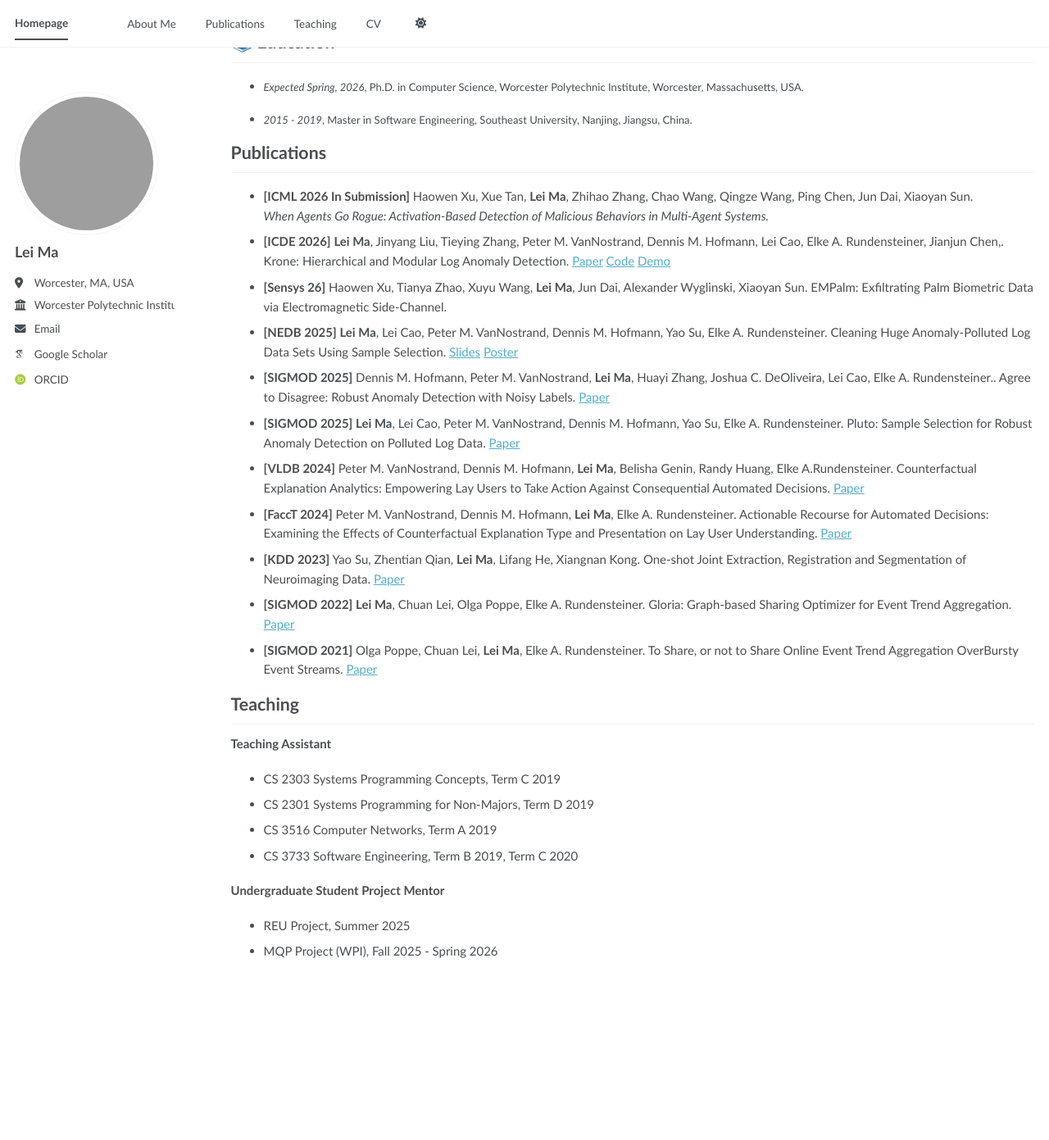
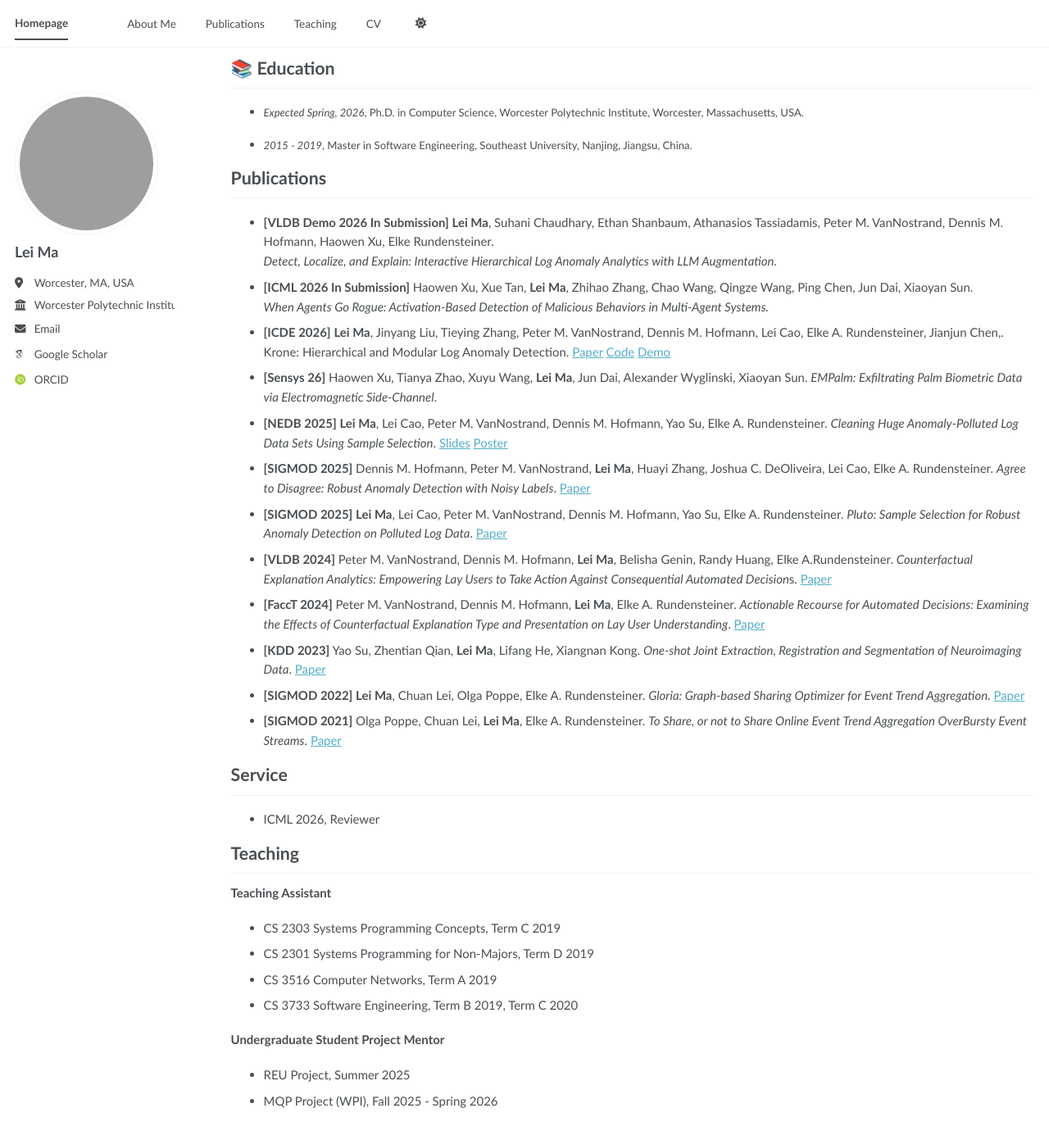
Before and after one commit to LeiMa0324/LeiMa0324.github.io, a Jekyll site: the page built from index.md, in a window 1280 px wide and 1400 px high, scrolled down 757 px. Shown: the top 1391 px of the window at 82% size. Built offline with Jekyll 4.4.1, drawn with Linux system fonts in a browser that asks for light colours; some web fonts are replaced; a script bundle is joined from its source files by our own code; library files that are not in the unit come from our copies; before the commit the page ends 1974 px from its top, so only the background shows below that; some of the changed text lies outside the part shown.

Commit message:
Revise research interests and publications section
Updated research interests and added recent publications to the index.

```diff
--- a/index.md
+++ b/index.md
@@ -17,12 +17,14 @@
 
 My research interests include:
 
-- **Intelligent Data Systems for System Telemetry**
 - **Reliable and Explainable AI Systems**
 - **Multi-Agent Systems and Lifelong Learning**
+- **Intelligent Data Systems for System Telemetry**
+
 
 
 ## News
+- **[Review]** [2026-01-29] I am serving as a reviewer for NeurIPS 26.
 - **[Paper]** [2026-02-23] Our recent work KRONE is accepted by ICDE 26!
 - **[Funding proposal]** I served as a primary contributor and lead writer on a co-authored NSF proposal on an AI-driven system reliability analysis framework, which has been submitted.
 - **[Review]** [2026-01-29] I am serving as a reviewer for ICML 26.
@@ -38,20 +40,23 @@
 
 
 ## Publications {#publications}
-
+- **[VLDB Demo 2026 In Submission]** **Lei Ma**, Suhani Chaudhary, Ethan Shanbaum, Athanasios Tassiadamis, Peter M. VanNostrand, Dennis M. Hofmann, Haowen Xu, Elke Rundensteiner.
+  *Detect, Localize, and Explain: Interactive Hierarchical Log Anomaly Analytics with LLM Augmentation.*
 - **[ICML 2026 In Submission]** Haowen Xu, Xue Tan, **Lei Ma**, Zhihao Zhang, Chao Wang, Qingze Wang, Ping Chen, Jun Dai, Xiaoyan Sun.
   *When Agents Go Rogue: Activation-Based Detection of Malicious Behaviors in Multi-Agent Systems.*
 - **[ICDE 2026]** **Lei Ma**, Jinyang Liu, Tieying Zhang, Peter M. VanNostrand, Dennis M. Hofmann, Lei Cao, Elke A. Rundensteiner, Jianjun Chen,. Krone: Hierarchical and Modular Log Anomaly Detection. [Paper](https://arxiv.org/pdf/2602.07303) [Code](https://github.com/LeiMa0324/Krone_official) [Demo](https://leima0324.github.io/KRONE_Demo_official/)
-- **[Sensys 26]** Haowen Xu, Tianya Zhao, Xuyu Wang, **Lei Ma**, Jun Dai, Alexander Wyglinski, Xiaoyan Sun. EMPalm: Exfiltrating Palm Biometric Data via Electromagnetic Side-Channel.
-- **[NEDB 2025]** **Lei Ma**, Lei Cao, Peter M. VanNostrand, Dennis M. Hofmann, Yao Su, Elke A. Rundensteiner. Cleaning Huge Anomaly-Polluted Log Data Sets Using Sample Selection. [Slides](https://nedbday.github.io/2025/download/slides/Pluto_NEDB_slides.pdf) [Poster](https://nedbday.github.io/2025/download/posters/pluto_24x36_poster.pdf)
-- **[SIGMOD 2025]** Dennis M. Hofmann, Peter M. VanNostrand, **Lei Ma**, Huayi Zhang, Joshua C. DeOliveira, Lei Cao, Elke A. Rundensteiner.. Agree to Disagree: Robust Anomaly Detection with Noisy Labels. [Paper](https://dl.acm.org/doi/abs/10.1145/3709657)
-- **[SIGMOD 2025]** **Lei Ma**, Lei Cao, Peter M. VanNostrand, Dennis M. Hofmann, Yao Su, Elke A. Rundensteiner. Pluto: Sample Selection for Robust Anomaly Detection on Polluted Log Data. [Paper](https://dl.acm.org/doi/10.1145/3677139)
-- **[VLDB 2024]** Peter M. VanNostrand, Dennis M. Hofmann, **Lei Ma**, Belisha Genin, Randy Huang, Elke A.Rundensteiner. Counterfactual Explanation Analytics: Empowering Lay Users to Take Action Against Consequential Automated Decisions. [Paper](https://www.vldb.org/pvldb/vol17/p4349-vannostrand.pdf)
-- **[FaccT 2024]** Peter M. VanNostrand, Dennis M. Hofmann, **Lei Ma**, Elke A. Rundensteiner. Actionable Recourse for Automated Decisions: Examining the Effects of Counterfactual Explanation Type and Presentation on Lay User Understanding. [Paper](https://dl.acm.org/doi/abs/10.1145/3630106.3658997?casa_token=BTqK64dg3ywAAAAA:kQJK7M9vYXDdhvNZWxJODsS_R6K_gSup0cjSivqH8XSfJKdo165cJortF5LBKBMggCwBjF0HiLunrA)
-- **[KDD 2023]** Yao Su, Zhentian Qian, **Lei Ma**, Lifang He, Xiangnan Kong. One-shot Joint Extraction, Registration and Segmentation of Neuroimaging Data. [Paper](https://arxiv.org/abs/2307.15198)
-- **[SIGMOD 2022]** **Lei Ma**, Chuan Lei, Olga Poppe, Elke A. Rundensteiner. Gloria: Graph-based Sharing Optimizer for Event Trend Aggregation. [Paper](https://dl.acm.org/doi/10.1145/3514221.3526145)
-- **[SIGMOD 2021]** Olga Poppe, Chuan Lei, **Lei Ma**, Elke A. Rundensteiner. To Share, or not to Share Online Event Trend Aggregation OverBursty Event Streams. [Paper](https://arxiv.org/abs/2101.00361)
+- **[Sensys 26]** Haowen Xu, Tianya Zhao, Xuyu Wang, **Lei Ma**, Jun Dai, Alexander Wyglinski, Xiaoyan Sun. *EMPalm: Exfiltrating Palm Biometric Data via Electromagnetic Side-Channel*.
+- **[NEDB 2025]** **Lei Ma**, Lei Cao, Peter M. VanNostrand, Dennis M. Hofmann, Yao Su, Elke A. Rundensteiner. *Cleaning Huge Anomaly-Polluted Log Data Sets Using Sample Selection*. [Slides](https://nedbday.github.io/2025/download/slides/Pluto_NEDB_slides.pdf) [Poster](https://nedbday.github.io/2025/download/posters/pluto_24x36_poster.pdf)
+- **[SIGMOD 2025]** Dennis M. Hofmann, Peter M. VanNostrand, **Lei Ma**, Huayi Zhang, Joshua C. DeOliveira, Lei Cao, Elke A. Rundensteiner. *Agree to Disagree: Robust Anomaly Detection with Noisy Labels*. [Paper](https://dl.acm.org/doi/abs/10.1145/3709657)
+- **[SIGMOD 2025]** **Lei Ma**, Lei Cao, Peter M. VanNostrand, Dennis M. Hofmann, Yao Su, Elke A. Rundensteiner. *Pluto: Sample Selection for Robust Anomaly Detection on Polluted Log Data*. [Paper](https://dl.acm.org/doi/10.1145/3677139)
+- **[VLDB 2024]** Peter M. VanNostrand, Dennis M. Hofmann, **Lei Ma**, Belisha Genin, Randy Huang, Elke A.Rundensteiner. *Counterfactual Explanation Analytics: Empowering Lay Users to Take Action Against Consequential Automated Decision*s. [Paper](https://www.vldb.org/pvldb/vol17/p4349-vannostrand.pdf)
+- **[FaccT 2024]** Peter M. VanNostrand, Dennis M. Hofmann, **Lei Ma**, Elke A. Rundensteiner. *Actionable Recourse for Automated Decisions: Examining the Effects of Counterfactual Explanation Type and Presentation on Lay User Understanding*. [Paper](https://dl.acm.org/doi/abs/10.1145/3630106.3658997?casa_token=BTqK64dg3ywAAAAA:kQJK7M9vYXDdhvNZWxJODsS_R6K_gSup0cjSivqH8XSfJKdo165cJortF5LBKBMggCwBjF0HiLunrA)
+- **[KDD 2023]** Yao Su, Zhentian Qian, **Lei Ma**, Lifang He, Xiangnan Kong. *One-shot Joint Extraction, Registration and Segmentation of Neuroimaging Data*. [Paper](https://arxiv.org/abs/2307.15198)
+- **[SIGMOD 2022]** **Lei Ma**, Chuan Lei, Olga Poppe, Elke A. Rundensteiner. *Gloria: Graph-based Sharing Optimizer for Event Trend Aggregation*. [Paper](https://dl.acm.org/doi/10.1145/3514221.3526145)
+- **[SIGMOD 2021]** Olga Poppe, Chuan Lei, **Lei Ma**, Elke A. Rundensteiner. *To Share, or not to Share Online Event Trend Aggregation OverBursty Event Streams*. [Paper](https://arxiv.org/abs/2101.00361)
 
+## Service {#service}
+- ICML 2026, Reviewer
 
 ## Teaching {#teaching}
 
```
